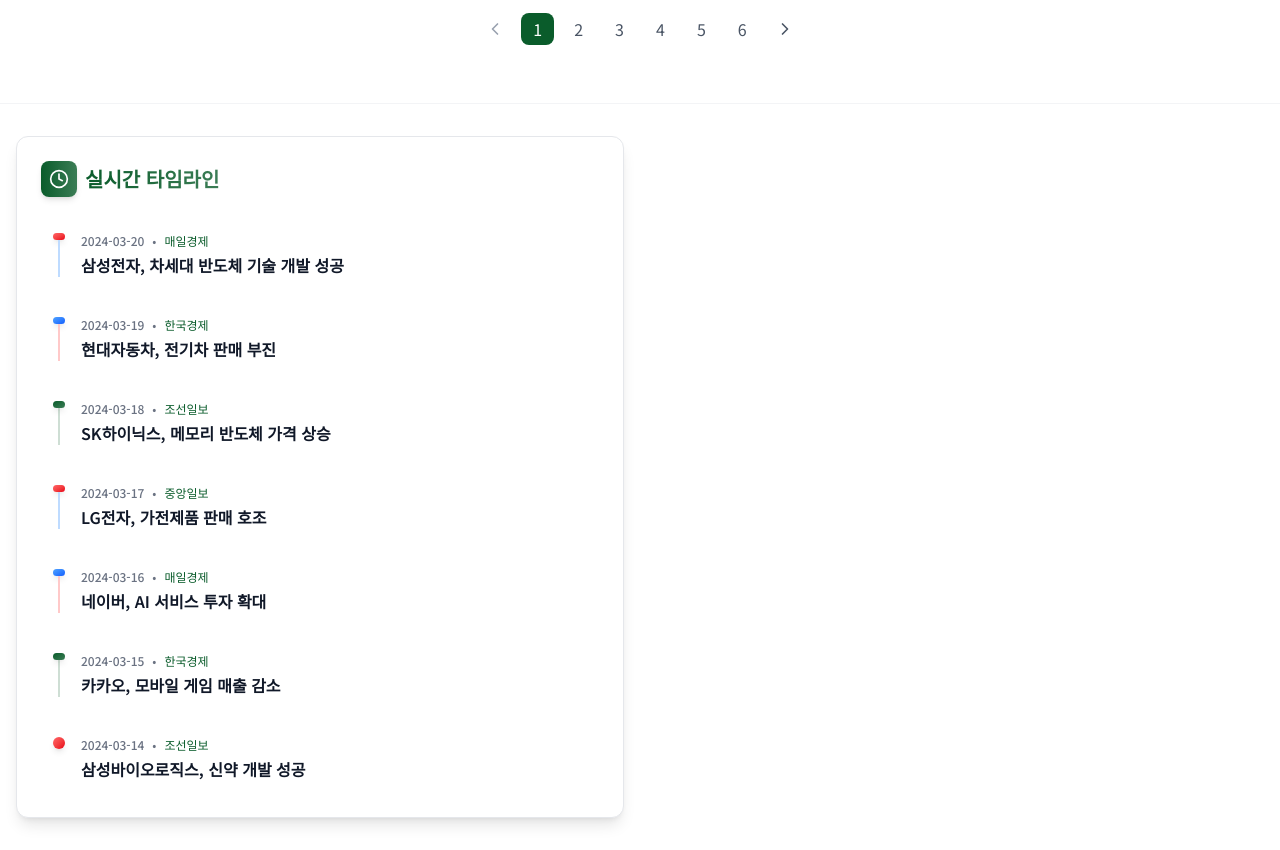
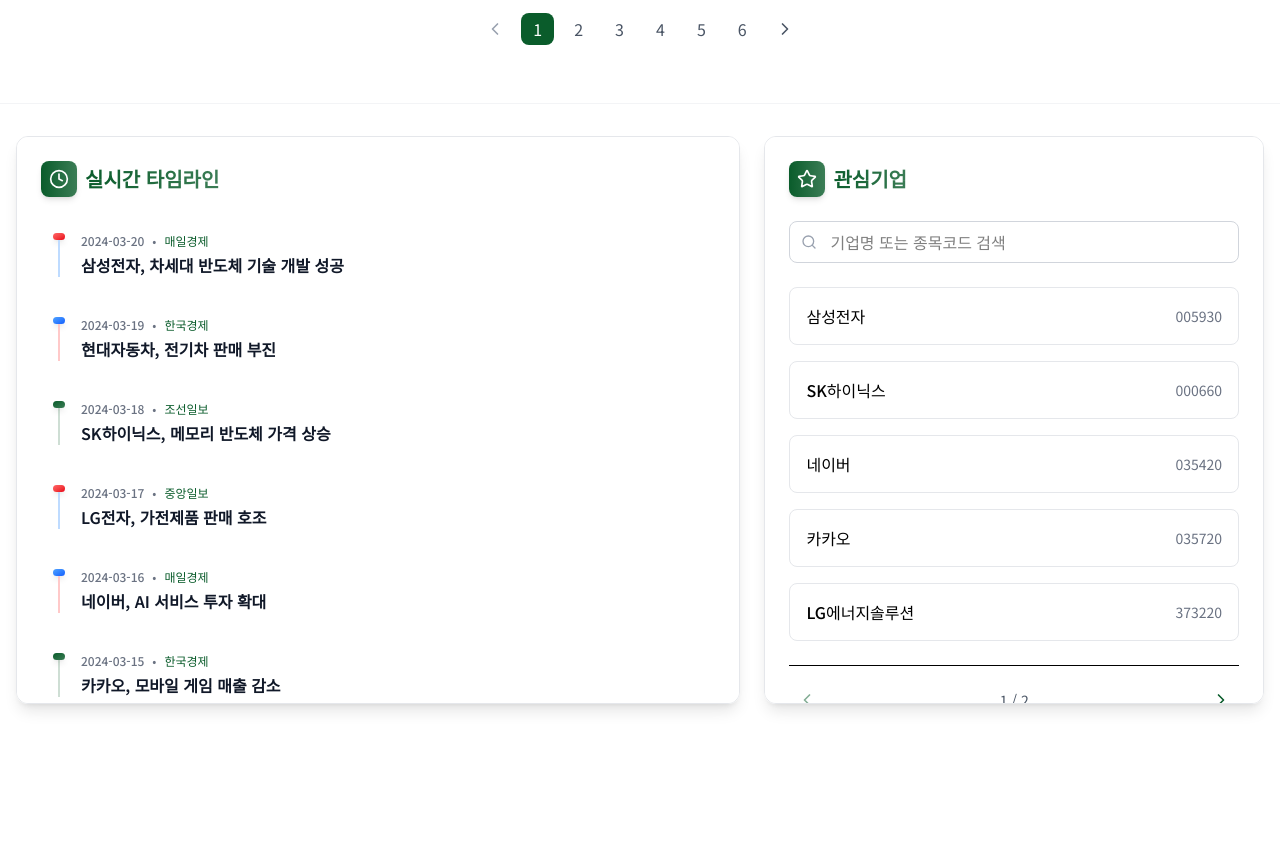
Before and after one commit to BALLFiN/BALLFiN-FE, a React (Vite) app: page /news in a window 1280 px wide. Shown: the part 1140-1990 px from the top of the page. After the commit the page ends 1876 px from the top, so only its background shows below. Built offline with nearby package versions, Linux system fonts and the light colour scheme; no server answers; a web font is replaced by a local one.

Commit message:
✨: 관심기업에 대한 타임라인 조회 기능 구현

```diff
--- a/src/components/news/NewsTimeline.tsx
+++ b/src/components/news/NewsTimeline.tsx
@@ -1,5 +1,6 @@
-import { Clock } from "lucide-react";
+import { Clock, X } from "lucide-react";
 import { useState } from "react";
+import Watchlist from "./Watchlist";
 
 interface TimelineEvent {
   time: string;
@@ -7,6 +8,11 @@ interface TimelineEvent {
   description: string;
   source: string;
   sentiment: "neutral" | "positive" | "negative";
+}
+
+interface Company {
+  name: string;
+  code: string;
 }
 
 interface NewsTimelineProps {
@@ -19,19 +25,42 @@ export default function NewsTimeline({
   onEventClick,
 }: NewsTimelineProps) {
   const [hoveredIndex, setHoveredIndex] = useState<number | null>(null);
+  const [selectedCompany, setSelectedCompany] = useState<Company | null>(null);
+
+  const filteredEvents = selectedCompany
+    ? events.filter((event) => event.title.includes(selectedCompany.name))
+    : events;
 
   return (
-    <div className="bg-white p-6 rounded-xl border border-gray-200 shadow-lg h-full">
-      <div className="flex items-center gap-2 mb-6">
+    <div className="flex gap-6 w-full h-[calc(95vh-12rem)]">
+      <div className="flex-[1.2] bg-white p-6 rounded-xl border border-gray-200 shadow-lg overflow-y-auto">
+        <div className="flex items-center justify-between mb-6">
+          <div className="flex items-center gap-2">
             <div className="bg-gradient-to-r from-[#0A5C2B] to-[#0A5C2B]/80 p-2 rounded-lg shadow-md">
               <Clock className="w-5 h-5 text-white" />
             </div>
+            <div className="flex items-center gap-3">
               <h3 className="text-xl font-bold bg-gradient-to-r from-[#0A5C2B] to-[#0A5C2B]/80 bg-clip-text text-transparent">
                 실시간 타임라인
               </h3>
+              {selectedCompany && (
+                <div className="flex items-center gap-2 bg-[#0A5C2B]/5 px-3 py-1.5 rounded-full">
+                  <span className="text-sm font-medium text-[#0A5C2B]">
+                    {selectedCompany.name}
+                  </span>
+                  <button
+                    onClick={() => setSelectedCompany(null)}
+                    className="p-1 hover:bg-[#0A5C2B]/10 rounded-full transition-colors duration-200"
+                  >
+                    <X className="w-3 h-3 text-[#0A5C2B]" />
+                  </button>
+                </div>
+              )}
+            </div>
+          </div>
         </div>
         <div className="space-y-4">
-        {events.map((event, index) => (
+          {filteredEvents.map((event, index) => (
             <div
               key={index}
               className={`flex gap-4 p-3 rounded-lg cursor-pointer will-change-transform ${
@@ -61,7 +90,6 @@ export default function NewsTimeline({
                         : "bg-gradient-to-br from-[#0A5C2B] to-[#0A5C2B]/80"
                   }`}
                 />
-              {index !== events.length - 1 && (
                 <div
                   className={`w-0.5 h-[calc(100%+1rem)] transition-colors duration-200 ${
                     event.sentiment === "positive"
@@ -71,7 +99,6 @@ export default function NewsTimeline({
                         : "bg-[#0A5C2B]/20"
                   }`}
                 />
-              )}
               </div>
               <div className="flex-1">
                 <div className="flex items-center gap-2 text-xs text-gray-500 mb-1">
@@ -93,5 +120,11 @@ export default function NewsTimeline({
           ))}
         </div>
       </div>
+
+      <Watchlist
+        onCompanySelect={setSelectedCompany}
+        selectedCompany={selectedCompany}
+      />
+    </div>
   );
 }
--- /dev/null
+++ b/src/components/news/Watchlist.tsx
@@ -0,0 +1,128 @@
+import { Star, Search, ChevronLeft, ChevronRight } from "lucide-react";
+import { useState } from "react";
+
+interface Company {
+  name: string;
+  code: string;
+}
+
+interface WatchlistProps {
+  onCompanySelect: (company: Company | null) => void;
+  selectedCompany: Company | null;
+}
+
+const mockCompanies: Company[] = [
+  { name: "삼성전자", code: "005930" },
+  { name: "SK하이닉스", code: "000660" },
+  { name: "네이버", code: "035420" },
+  { name: "카카오", code: "035720" },
+  { name: "LG에너지솔루션", code: "373220" },
+  { name: "현대차", code: "005380" },
+  { name: "기아", code: "000270" },
+  { name: "POSCO홀딩스", code: "005490" },
+  { name: "LG화학", code: "051910" },
+  { name: "삼성바이오로직스", code: "207940" },
+];
+
+export default function Watchlist({
+  onCompanySelect,
+  selectedCompany,
+}: WatchlistProps) {
+  const [searchQuery, setSearchQuery] = useState("");
+  const [currentPage, setCurrentPage] = useState(1);
+  const itemsPerPage = 5;
+
+  const filteredCompanies = mockCompanies.filter(
+    (company) =>
+      company.name.toLowerCase().includes(searchQuery.toLowerCase()) ||
+      company.code.includes(searchQuery)
+  );
+
+  const totalPages = Math.ceil(filteredCompanies.length / itemsPerPage);
+  const startIndex = (currentPage - 1) * itemsPerPage;
+  const endIndex = startIndex + itemsPerPage;
+  const currentCompanies = filteredCompanies.slice(startIndex, endIndex);
+
+  return (
+    <div className="flex-[0.8] bg-white p-6 rounded-xl border border-gray-200 shadow-lg overflow-y-auto flex flex-col">
+      <div className="flex items-center justify-between mb-6">
+        <div className="flex items-center gap-2">
+          <div className="bg-gradient-to-r from-[#0A5C2B] to-[#0A5C2B]/80 p-2 rounded-lg shadow-md">
+            <Star className="w-5 h-5 text-white" />
+          </div>
+          <h3 className="text-xl font-bold bg-gradient-to-r from-[#0A5C2B] to-[#0A5C2B]/80 bg-clip-text text-transparent">
+            관심기업
+          </h3>
+        </div>
+      </div>
+
+      <div className="relative mb-6">
+        <input
+          type="text"
+          placeholder="기업명 또는 종목코드 검색"
+          value={searchQuery}
+          onChange={(e) => setSearchQuery(e.target.value)}
+          className="w-full pl-10 pr-4 py-2 border border-gray-300 rounded-lg focus:outline-none focus:ring-2 focus:ring-[#0A5C2B] focus:border-transparent"
+        />
+        <Search className="absolute left-3 top-1/2 transform -translate-y-1/2 w-4 h-4 text-gray-400" />
+      </div>
+
+      <div className="flex-1 space-y-4 mb-6">
+        {currentCompanies.length > 0 ? (
+          currentCompanies.map((company, index) => (
+            <div
+              key={index}
+              onClick={() =>
+                onCompanySelect(company === selectedCompany ? null : company)
+              }
+              className={`p-4 rounded-lg border transition-colors duration-200 cursor-pointer ${
+                company === selectedCompany
+                  ? "border-[#0A5C2B] bg-[#0A5C2B]/5"
+                  : "border-gray-200 hover:border-[#0A5C2B]"
+              }`}
+            >
+              <div className="flex items-center justify-between">
+                <span
+                  className={`font-medium ${company === selectedCompany ? "text-[#0A5C2B]" : ""}`}
+                >
+                  {company.name}
+                </span>
+                <span
+                  className={`text-sm ${company === selectedCompany ? "text-[#0A5C2B]" : "text-gray-500"}`}
+                >
+                  {company.code}
+                </span>
+              </div>
+            </div>
+          ))
+        ) : (
+          <div className="text-center py-12 text-gray-500">
+            {searchQuery ? "검색 결과가 없습니다." : "관심기업이 없습니다."}
+          </div>
+        )}
+      </div>
+
+      {filteredCompanies.length > 0 && (
+        <div className="flex items-center justify-between border-t pt-4 mt-auto">
+          <button
+            onClick={() => setCurrentPage((prev) => Math.max(prev - 1, 1))}
+            disabled={currentPage === 1}
+            className="p-2 hover:bg-gray-100 rounded-lg transition-colors duration-200 disabled:opacity-50 disabled:cursor-not-allowed"
+          >
+            <ChevronLeft className="w-5 h-5 text-[#0A5C2B]" />
+          </button>
+          <span className="text-sm text-gray-600">
+            {currentPage} / {totalPages}
+          </span>
+          <button
+            onClick={() => setCurrentPage((prev) => prev + 1)}
+            disabled={currentPage >= totalPages}
+            className="p-2 hover:bg-gray-100 rounded-lg transition-colors duration-200 disabled:opacity-50 disabled:cursor-not-allowed"
+          >
+            <ChevronRight className="w-5 h-5 text-[#0A5C2B]" />
+          </button>
+        </div>
+      )}
+    </div>
+  );
+}
--- a/src/pages/news/newsPage.tsx
+++ b/src/pages/news/newsPage.tsx
@@ -98,7 +98,7 @@ export default function NewsPage() {
         </div>
         {/* 뉴스 타임라인과 맞춤형 뉴스 피드 */}
         <div className="container mx-auto px-4 py-8 border-t border-gray-100">
-          <div className="max-w-[90rem] mx-auto grid grid-cols-2 gap-8">
+          <div className="max-w-[90rem] mx-auto grid gap-8">
             {/* 뉴스 타임라인 */}
             <div>
               <NewsTimeline
```
Lines whose indentation alone changed are shown as unchanged.
